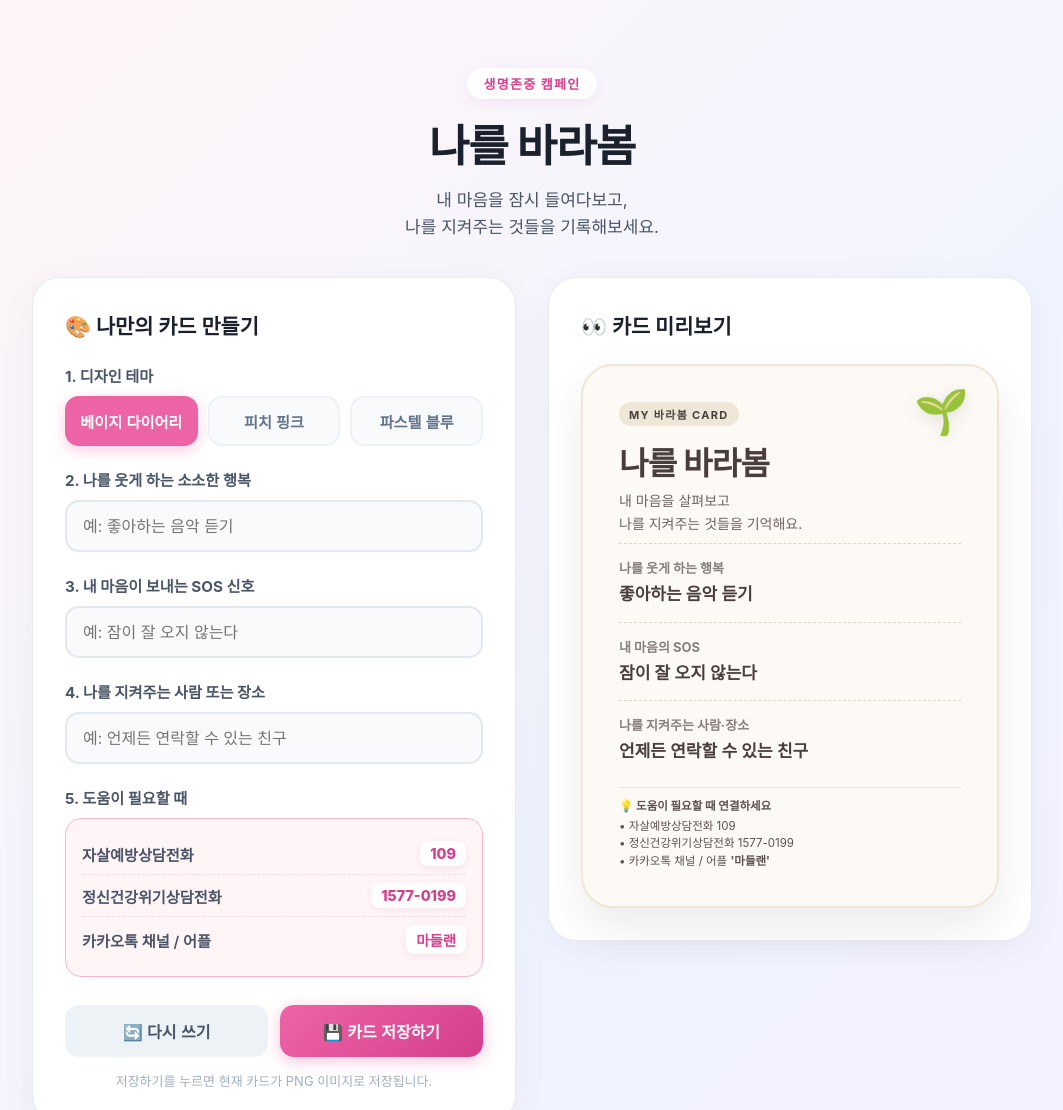
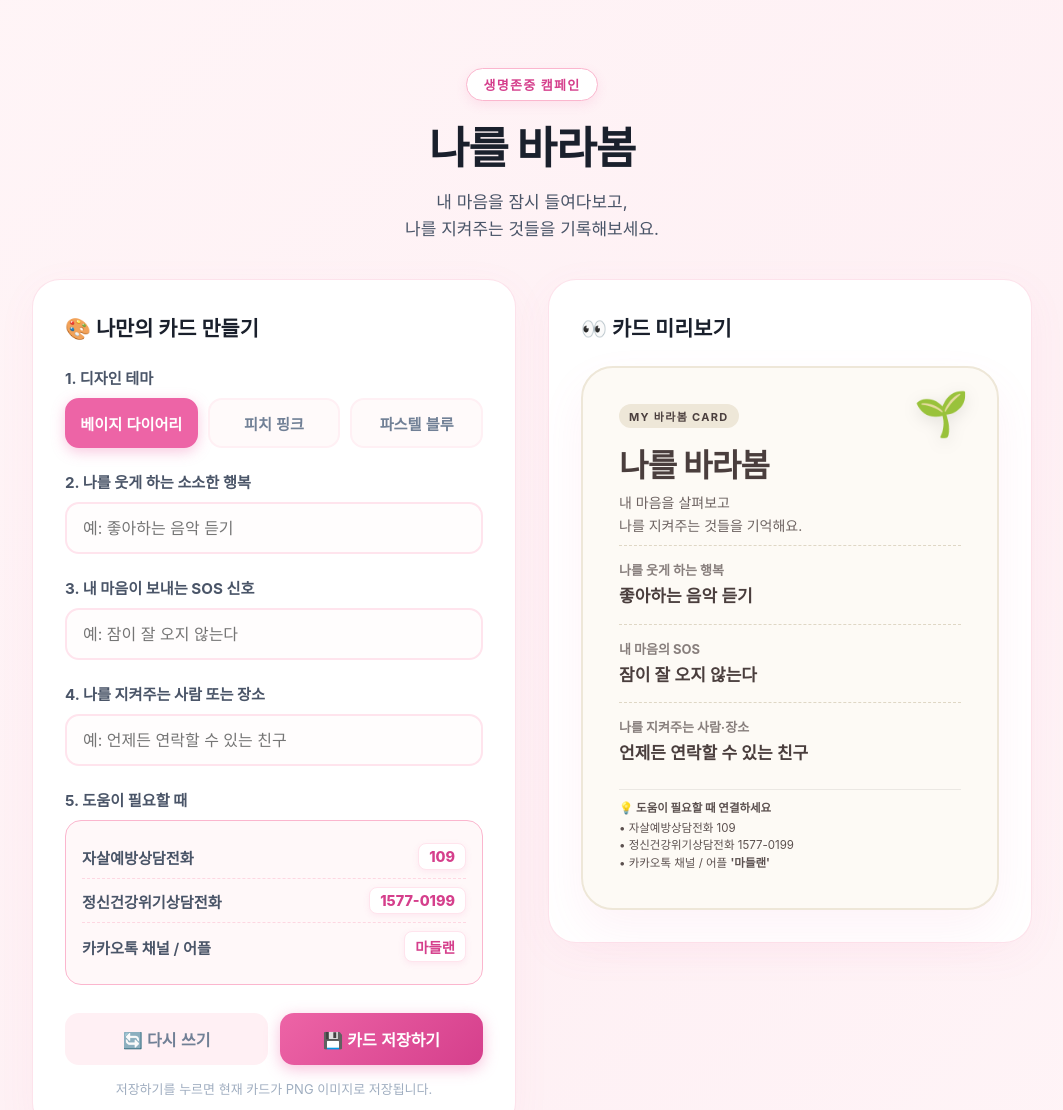
Before and after one commit to mywaterbreeze-ship-it/namulbarabom, a plain HTML site: page index.html in a window 1280 px wide. Shown: the top 1110 px of the page, without its empty margins (108-1171 px from the left). Drawn offline with nearby package versions, Linux system fonts and the light colour scheme; a web font is replaced by a local one.

Commit message:
Add files via upload

```diff
--- a/index.html
+++ b/index.html
@@ -8,12 +8,24 @@
 <link rel="preconnect" href="https://fonts.gstatic.com" crossorigin>
 <link href="https://fonts.googleapis.com/css2?family=Pretendard:wght@400;500;600;700;800&display=swap" rel="stylesheet">
 <style>
+:root {
+  /* 피치 핑크/웜 로즈 메인 톤 */
+  --primary-pink: #ed64a6;
+  --primary-pink-hover: #d53f8c;
+  --bg-pink: #fff5f7;
+  --card-pink-border: #fbb6ce;
+  --card-pink-light: #fed7e2;
+  --text-dark: #2d3748;
+  --text-sub: #64748b;
+}
+
 * { box-sizing: border-box; }
+
 body {
   margin: 0;
   font-family: 'Pretendard', -apple-system, BlinkMacSystemFont, system-ui, Roboto, "Helvetica Neue", Arial, sans-serif;
-  background: linear-gradient(135deg, #fff5f7 0%, #f0f4ff 50%, #f5f0ff 100%);
-  color: #2d3748;
+  background: linear-gradient(135deg, #fff5f7 0%, #fef0f4 50%, #fff7f9 100%);
+  color: var(--text-dark);
   min-height: 100vh;
 }
 .wrap {
@@ -30,14 +42,14 @@ body {
   display: inline-block;
   letter-spacing: .1em;
   font-size: 13px;
-  color: #d53f8c;
+  color: var(--primary-pink-hover);
   font-weight: 700;
-  background: rgba(255, 255, 255, 0.9);
+  background: #ffffff;
   padding: 6px 16px;
   border-radius: 30px;
-  backdrop-filter: blur(8px);
-  box-shadow: 0 4px 12px rgba(213, 63, 140, 0.08);
+  box-shadow: 0 4px 12px rgba(237, 100, 166, 0.12);
   margin-bottom: 12px;
+  border: 1px solid var(--card-pink-border);
 }
 .hero h1 {
   font-size: clamp(32px, 6vw, 44px);
@@ -62,8 +74,8 @@ body {
   background: #ffffff;
   border-radius: 28px;
   padding: 32px;
-  box-shadow: 0 10px 40px rgba(0, 0, 0, 0.04);
-  border: 1px solid rgba(226, 232, 240, 0.8);
+  box-shadow: 0 10px 40px rgba(237, 100, 166, 0.05);
+  border: 1px solid rgba(251, 182, 206, 0.4);
 }
 .panel h3 {
   margin-top: 0;
@@ -88,45 +100,45 @@ label {
 }
 .designs button {
   flex: 1;
-  border: 2px solid #edf2f7;
-  background: #f8fafc;
+  border: 2px solid #fff0f4;
+  background: #fffafa;
   border-radius: 14px;
   padding: 12px 10px;
   cursor: pointer;
   font-weight: 600;
   font-size: 0.95rem;
-  color: #64748b;
+  color: #718096;
   transition: all 0.25s ease;
 }
 .designs button:hover {
-  background: #edf2f7;
+  background: #fff0f4;
 }
 .designs button.active {
-  background: #ed64a6;
+  background: var(--primary-pink);
   color: #ffffff;
-  border-color: #ed64a6;
+  border-color: var(--primary-pink);
   box-shadow: 0 4px 14px rgba(237, 100, 166, 0.35);
 }
 input {
   width: 100%;
-  border: 2px solid #e2e8f0;
+  border: 2px solid #ffe4ed;
   border-radius: 14px;
   padding: 14px 16px;
   font: inherit;
-  background: #f8fafc;
+  background: #fffdfd;
   transition: all 0.2s ease;
 }
 input:focus {
   outline: none;
-  border-color: #ed64a6;
+  border-color: var(--primary-pink);
   background: #fff;
   box-shadow: 0 0 0 3px rgba(237, 100, 166, 0.15);
 }
 .help-box {
-  border: 1px solid #fbb6ce;
+  border: 1px solid var(--card-pink-border);
   border-radius: 16px;
   padding: 14px 16px;
-  background: #fff5f7;
+  background: #fff8f9;
 }
 .help-item {
   display: flex;
@@ -135,16 +147,17 @@ input:focus {
   padding: 8px 0;
 }
 .help-item + .help-item {
-  border-top: 1px dashed #fed7e2;
+  border-top: 1px dashed var(--card-pink-light);
 }
 .help-num {
   font-weight: 800;
-  color: #d53f8c;
+  color: var(--primary-pink-hover);
   background: #fff;
   padding: 4px 10px;
   border-radius: 8px;
   font-size: 0.9rem;
-  box-shadow: 0 2px 6px rgba(213, 63, 140, 0.1);
+  box-shadow: 0 2px 6px rgba(237, 100, 166, 0.1);
+  border: 1px solid #ffe4ed;
 }
 .help-label {
   font-size: 0.95rem;
@@ -167,14 +180,14 @@ input:focus {
   border: none;
 }
 .btn-reset {
-  background: #edf2f7;
-  color: #4a5568;
+  background: #fff0f4;
+  color: #718096;
 }
 .btn-reset:hover {
-  background: #e2e8f0;
+  background: #ffe4ed;
 }
 .btn-save {
-  background: linear-gradient(135deg, #ed64a6 0%, #d53f8c 100%);
+  background: linear-gradient(135deg, var(--primary-pink) 0%, var(--primary-pink-hover) 100%);
   color: #fff;
   box-shadow: 0 4px 15px rgba(237, 100, 166, 0.4);
 }
@@ -200,7 +213,7 @@ input:focus {
   display: flex;
   flex-direction: column;
   justify-content: space-between;
-  box-shadow: 0 20px 45px rgba(0, 0, 0, 0.08);
+  box-shadow: 0 20px 45px rgba(237, 100, 166, 0.08);
   transition: all 0.35s cubic-bezier(0.4, 0, 0.2, 1);
   position: relative;
   overflow: hidden;
@@ -218,11 +231,11 @@ input:focus {
 /* 2) 피치 핑크 */
 .card.pink {
   background: linear-gradient(145deg, #fff5f5 0%, #fed7e2 100%);
-  border: 2px solid #fbb6ce;
+  border: 2px solid var(--card-pink-border);
   color: #702459;
 }
-.card.pink .card-badge { background: #fbb6ce; color: #702459; }
-.card.pink .item { border-top: 1px dashed #fbb6ce; }
+.card.pink .card-badge { background: var(--card-pink-border); color: #702459; }
+.card.pink .item { border-top: 1px dashed var(--card-pink-border); }
 
 /* 3) 파스텔 블루 */
 .card.blue {
@@ -303,7 +316,7 @@ input:focus {
 }
 .survey-card {
   background: linear-gradient(135deg, #ffffff 0%, #fff5f7 100%);
-  border: 2px solid #fbb6ce;
+  border: 2px solid var(--card-pink-border);
   border-radius: 28px;
   padding: 40px 28px;
   text-align: center;
@@ -316,7 +329,7 @@ input:focus {
 }
 .survey-badge {
   display: inline-block;
-  background: linear-gradient(135deg, #ed64a6 0%, #ff8a65 100%);
+  background: linear-gradient(135deg, var(--primary-pink) 0%, #ff8a65 100%);
   color: white;
   font-size: 0.85rem;
   font-weight: 800;
@@ -334,7 +347,7 @@ input:focus {
 }
 .survey-card p {
   font-size: clamp(14px, 2.5vw, 16px);
-  color: #64748b;
+  color: var(--text-sub);
   margin: 0 0 24px 0;
   line-height: 1.6;
 }
@@ -348,8 +361,8 @@ input:focus {
   background: #ffffff;
   padding: 12px;
   border-radius: 16px;
-  box-shadow: 0 4px 16px rgba(0, 0, 0, 0.06);
-  border: 1px solid #fbb6ce;
+  box-shadow: 0 4px 16px rgba(237, 100, 166, 0.08);
+  border: 1px solid var(--card-pink-border);
   display: inline-flex;
   flex-direction: column;
   align-items: center;
@@ -361,7 +374,7 @@ input:focus {
 }
 .qr-label {
   font-size: 0.75rem;
-  color: #64748b;
+  color: var(--text-sub);
   margin-top: 8px;
   font-weight: 600;
 }
@@ -372,7 +385,7 @@ input:focus {
   gap: 8px;
   width: 100%;
   max-width: 420px;
-  background: linear-gradient(135deg, #ed64a6 0%, #d53f8c 100%);
+  background: linear-gradient(135deg, var(--primary-pink) 0%, var(--primary-pink-hover) 100%);
   color: #ffffff !important;
   font-size: 1.15rem;
   font-weight: 800;
```
